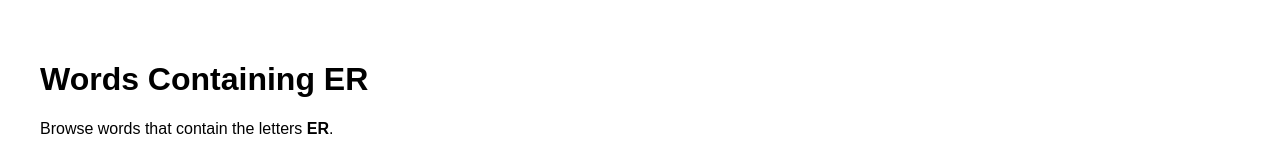
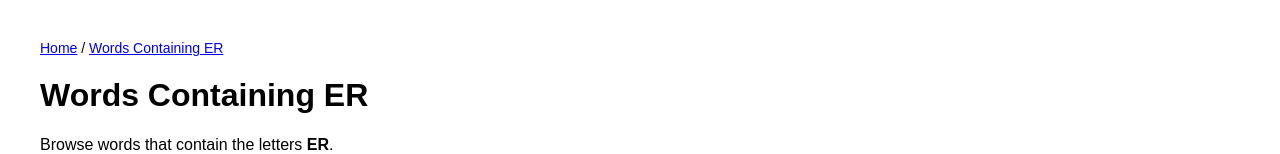
Before and after one commit to valuesource/word-tools, a Next.js app: page /words-containing/er in a window 1280 px wide. Shown: the top 154 px of the page. Built offline with nearby package versions, Linux system fonts and the light colour scheme; no server answers; the database is empty.

Commit message:
Add breadcrumbs

```diff
--- a/app/[slug]/page.js
+++ b/app/[slug]/page.js
@@ -1,3 +1,4 @@
+import Breadcrumbs from '@/components/Breadcrumbs'
 import { supabase } from '@/lib/supabase'
 import { notFound } from 'next/navigation'
 import InternalLinks from '@/components/InternalLinks'
@@ -46,6 +47,7 @@ export default async function Page({ params }) {
 
   return (
     <div style={{ padding: 40 }}>
+      <Breadcrumbs items={[{ label: `${length} Letter Words`, href: `/${length}-letter-words` }]} />
       <h1>{length} Letter Words</h1>
       <p>Browse {length} letter words for Wordle, Scrabble, and other word games.</p>
 
--- a/app/words-containing/[pattern]/page.js
+++ b/app/words-containing/[pattern]/page.js
@@ -1,3 +1,4 @@
+import Breadcrumbs from '@/components/Breadcrumbs'
 import { supabase } from '@/lib/supabase'
 import InternalLinks from '@/components/InternalLinks'
 import SeoContent from '@/components/SeoContent'
@@ -27,6 +28,7 @@ export default async function Page({ params }) {
 
   return (
     <div style={{ padding: 40 }}>
+      <Breadcrumbs items={[{ label: `Words Containing ${pattern.toUpperCase()}`, href: `/words-containing/${pattern}` }]} />
       <h1>Words Containing {pattern.toUpperCase()}</h1>
 
       <p>
--- a/app/words-ending-with/[ending]/page.js
+++ b/app/words-ending-with/[ending]/page.js
@@ -1,3 +1,4 @@
+import Breadcrumbs from '@/components/Breadcrumbs'
 import WordList from '@/components/WordList'
 import InternalLinks from '@/components/InternalLinks'
 import { supabase } from '@/lib/supabase'
@@ -27,6 +28,7 @@ export default async function Page({ params }) {
 
   return (
     <div style={{ padding: 40 }}>
+      <Breadcrumbs items={[{ label: `Words Ending With ${ending.toUpperCase()}`, href: `/words-ending-with/${ending}` }]} />
       <h1>Words Ending With {ending.toUpperCase()}</h1>
       <p>Find words that end with {ending.toUpperCase()}.</p>
 
--- a/app/words-starting-with/[letter]/page.js
+++ b/app/words-starting-with/[letter]/page.js
@@ -1,3 +1,4 @@
+import Breadcrumbs from '@/components/Breadcrumbs'
 import WordList from '@/components/WordList'
 import InternalLinks from '@/components/InternalLinks'
 import { supabase } from '@/lib/supabase'
@@ -27,6 +28,7 @@ export default async function Page({ params }) {
 
   return (
     <div style={{ padding: 40 }}>
+      <Breadcrumbs items={[{ label: `Words Starting With ${letter.toUpperCase()}`, href: `/words-starting-with/${letter}` }]} />
       <h1>Words Starting With {letter.toUpperCase()}</h1>
       <p>Find words that begin with the letter {letter.toUpperCase()}.</p>
 
--- a/app/words-with-letters/[letters]/page.js
+++ b/app/words-with-letters/[letters]/page.js
@@ -1,3 +1,4 @@
+import Breadcrumbs from '@/components/Breadcrumbs'
 import WordList from '@/components/WordList'
 import InternalLinks from '@/components/InternalLinks'
 import { supabase } from '@/lib/supabase'
@@ -31,6 +32,7 @@ export default async function Page({ params }) {
 
   return (
     <div style={{ padding: 40 }}>
+      <Breadcrumbs items={[{ label: `Words With Letters ${letters.toUpperCase()}`, href: `/words-with-letters/${letters}` }]} />
       <h1>Words with Letters {letters.toUpperCase()}</h1>
 
       <p>Showing words that contain all letters: {letters.toUpperCase()}</p>
--- /dev/null
+++ b/components/Breadcrumbs.js
@@ -0,0 +1,15 @@
+import Link from 'next/link'
+
+export default function Breadcrumbs({ items = [] }) {
+  return (
+    <nav aria-label="Breadcrumb" style={{ marginBottom: 20, fontSize: 14 }}>
+      <Link href="/">Home</Link>
+      {items.map((item) => (
+        <span key={item.href}>
+          {' / '}
+          <Link href={item.href}>{item.label}</Link>
+        </span>
+      ))}
+    </nav>
+  )
+}
```
